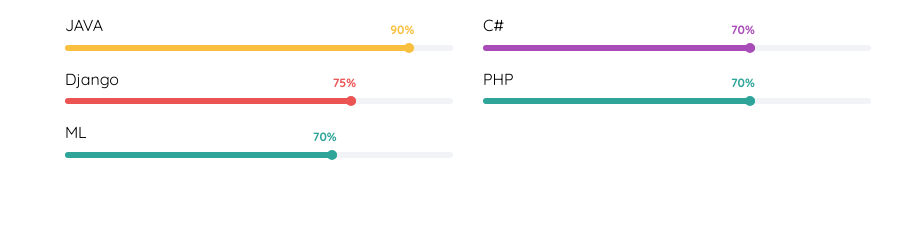
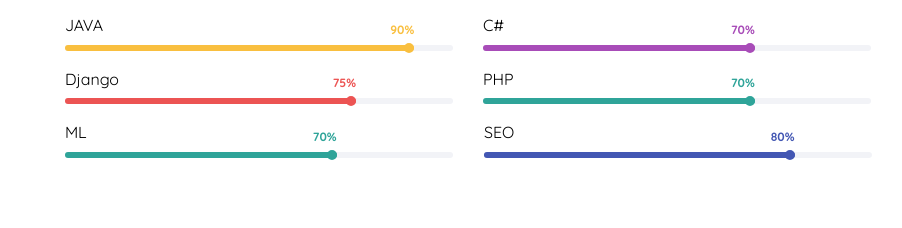
Before and after one commit to Chanuth-Kausilu/Portfolio, a plain HTML site: page index.html in a window 1280 px wide. Shown: the part 2114-2342 px from the top of the page, without its empty margins (322-1224 px from the left). Drawn offline with nearby package versions, Linux system fonts and the light colour scheme; files whose address does not match are found by name; a web font is replaced by a local one.

```diff
--- a/index.html
+++ b/index.html
@@ -459,7 +459,7 @@
 								</div>
 							</div>
 						</div>
-						<!-- <div class="col-md-6 animate-box" data-animate-effect="fadeInRight">
+						<div class="col-md-6 animate-box" data-animate-effect="fadeInRight">
 							<div class="progress-wrap">
 								<h3>SEO</h3>
 								<div class="progress">
@@ -469,7 +469,7 @@
 								  	</div>
 								</div>
 							</div>
-						</div> -->
+						</div>
 					</div>
 				</div>
 			</section>
```
